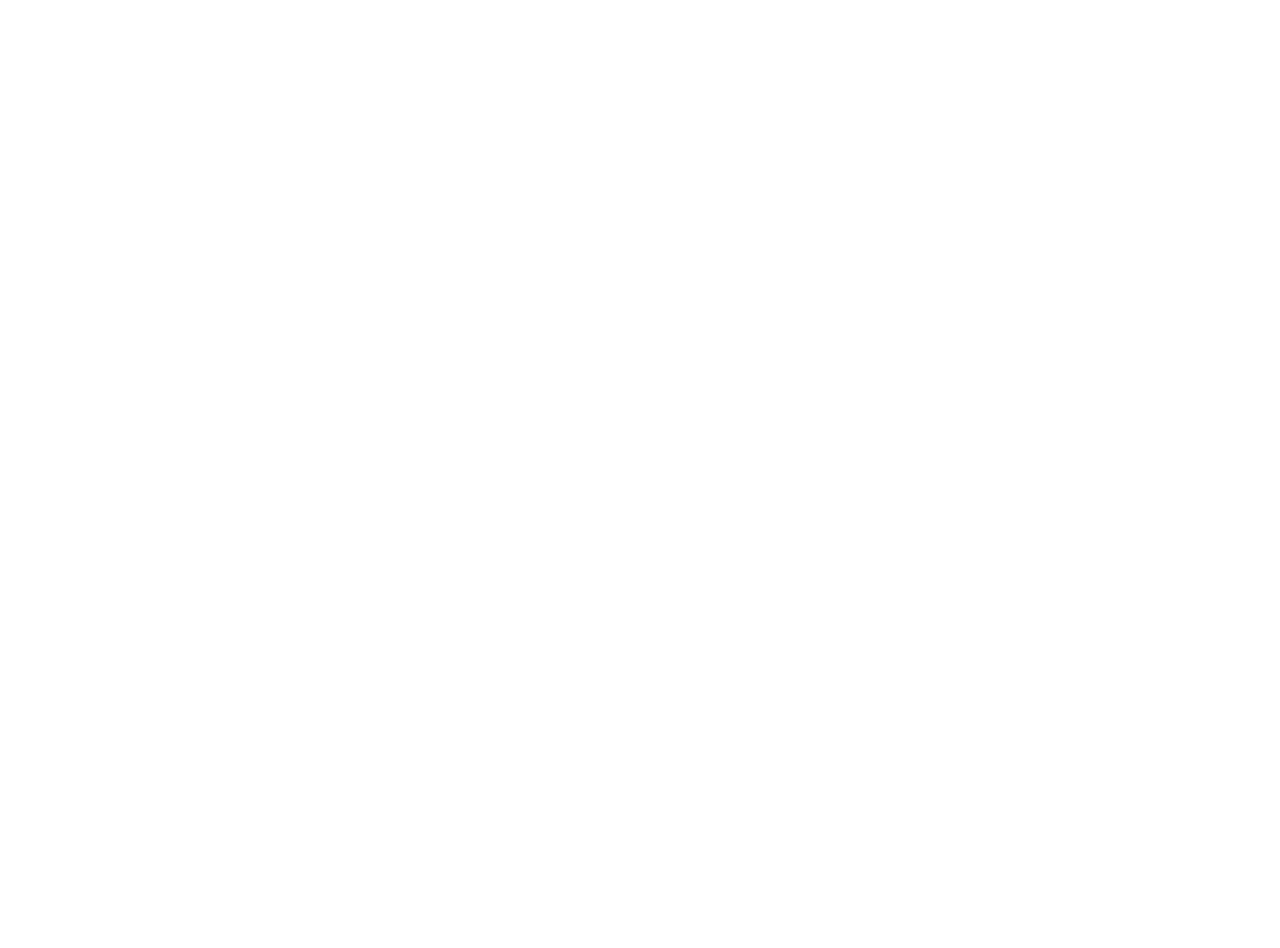
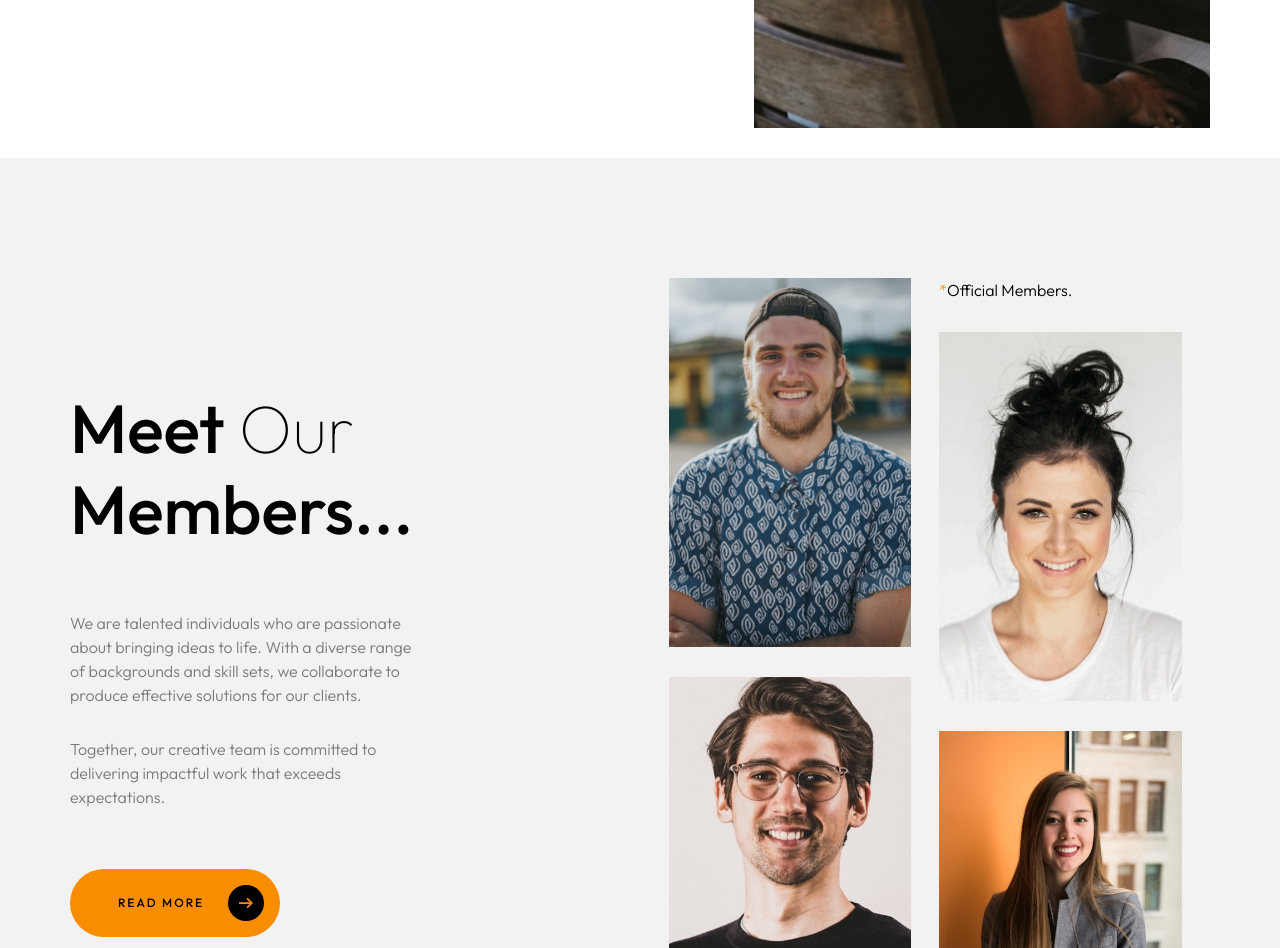
Before and after one commit to ayushrajchoudhari/theayushraj.com, a React (Vite) app: page / in a window 1280 px wide. Shown: the part 1852-2800 px from the top of the page. Before the commit the page ends 1896 px from the top, so only its background shows below. Built offline with nearby package versions, Linux system fonts and the light colour scheme.

Commit message:
Team Section Added!

```diff
--- a/src/App.css
+++ b/src/App.css
@@ -2,5 +2,5 @@
   width: 100%;
   /* height: 100%; */
   height: 100vh;
-  background-color: black;
+  background: #fff;
 }
--- a/src/Utility.css
+++ b/src/Utility.css
@@ -7,6 +7,8 @@
     --clr-black-1 : rgba(0, 0, 0, 0.1);
     --clr-black-2 : rgba(0, 0, 0, 0.5);
     --clr-black : #000000;
+
+    --clr-grey : rgb(242, 242, 242);
 
     --clr-white-1 : rgba(255, 255, 255, 0.9);
     --clr-white-2 : rgba(255, 255, 255, 0.5);
--- a/src/components/Home.css
+++ b/src/components/Home.css
@@ -2,8 +2,9 @@
   width: 100%;
   /* height: 100vh; */
   padding: var(--size-7);
-  background-color: none;
+  /* background-color: var(--clr-black); */
 
+  z-index: 5;
   position: fixed;
   top: 0;
   left: 0;
@@ -12,4 +13,5 @@
 .container {
   width: 100%;
   height: 100%;
+  background: var(--clr-black);
 }
--- a/src/components/Home.jsx
+++ b/src/components/Home.jsx
@@ -2,6 +2,7 @@
 import Menu from "../components/menu/Menu";
 import Hero from "../components/content/hero/Hero";
 import About from "../components/content/about/About"
+import Team from "./content/team/Team";
 
 const Home = () => {
     return(
@@ -12,6 +13,7 @@
         <div className="ar-container">
           <Hero />
           <About />
+          <Team />
         </div>
         </>
     )
--- a/src/components/content/about/About.css
+++ b/src/components/content/about/About.css
@@ -2,15 +2,16 @@
   width: 100%;
   height: 100%;
   min-height: 900px;
+  padding-top: 120px;
+  padding-bottom: 30px;
   background: var(--clr-white);
   color: var(--clr-black);
 
   .about {
     margin-inline: auto;
-    margin-block: 7.5%;
     max-width: 1140px;
     height: 100%;
-    max-height: 800px;
+    max-height: 1000px;
     background: var(--clr-white);
     color: var(--clr-black);
     display: flex;
@@ -105,8 +106,8 @@
       width: 40%;
       display: flex;
       flex-direction: column;
-      align-items: flex-end;
-      justify-content: flex-start;
+      align-items: center;
+      justify-content: center;
       overflow: hidden;
       object-fit: cover;
 
--- /dev/null
+++ b/src/components/content/team/Team.css
@@ -0,0 +1,163 @@
+.team-frame {
+  width: 100%;
+  height: 100%;
+  min-height: 900px;
+  padding-top: 120px;
+  padding-bottom: 30px;
+  background: var(--clr-grey);
+  color: var(--clr-black);
+
+  .team {
+    margin-inline: auto;
+    max-width: 1140px;
+    height: 100%;
+    max-height: 1000px;
+    background: var(--clr-grey);
+    color: var(--clr-black);
+    display: flex;
+    align-items: center;
+    justify-content: space-between;
+    gap: var(--size-5);
+    flex-basis: 40% 60%;
+    overflow: hidden;
+
+    .left {
+      height: 80%;
+      width: 30%;
+      padding-block: 5%;
+      display: flex;
+      flex-direction: column;
+      align-items: flex-start;
+      justify-content: center;
+      background: var(--clr-grey);
+      color: var(--clr-black);
+
+      .team-heading {
+        width: 100%;
+        margin-bottom: 60px;
+
+        h2 {
+          color: var(--clr-black);
+          line-height: 120%;
+
+          .h2-thin {
+            font-weight: var(--fw-100);
+          }
+        }
+      }
+
+      .team-desc {
+        width: 100%;
+        margin-bottom: 30px;
+
+        p {
+          background: var(--clr-grey);
+          color: var(--clr-black-2);
+          margin-bottom: 30px;
+        }
+      }
+
+      .rm-btn {
+        width: max-content;
+        padding: var(--size-2) var(--size-2);
+        padding-left: calc(var(--size-3) + 1.5rem);
+        background: var(--clr-action);
+        border-radius: 5rem;
+        text-align: center;
+        margin-bottom: 30px;
+
+        .action-btn {
+          display: flex;
+          justify-content: center;
+          align-items: center;
+          gap: var(--size-3);
+          transition: all 0.3s ease-in-out;
+
+          svg {
+            background: var(--clr-black);
+            width: 36px;
+            height: 36px;
+            padding: 7.5px;
+            border-radius: 50%;
+            transition: all 0.3s ease-in-out;
+          }
+        }
+        :hover {
+          transform: scale(1.02);
+          position: relative;
+          transition: all 0.3s ease-in-out;
+
+          svg {
+            transform: scale(1.2);
+            transition: all 0.3s ease-in-out;
+          }
+        }
+      }
+
+      .ar-quote {
+        display: flex;
+        justify-content: flex-start;
+        align-items: center;
+        max-height: 100px;
+        width: 100%;
+
+        h6 {
+          font-size: var(--fs-sm);
+          line-height: 150%;
+
+          .h6-thin {
+            font-weight: var(--fw-100);
+          }
+        }
+      }
+    }
+
+    .right {
+      height: 100%;
+      width: 50%;
+      display: flex;
+      align-items: flex-start;
+      justify-content: space-evenly;
+      overflow: hidden;
+      object-fit: cover;
+
+      .col {
+        height: 100%;
+        width: 42.5%;
+        display: flex;
+        flex-direction: column;
+        justify-content: center;
+        align-items: flex-start;
+
+        .model-icon {
+          height: 40%;
+          margin-bottom: 30px;
+          overflow: hidden;
+
+          .mate {
+              width: 100%;
+              scale: 1.1;
+              transition: all 0.4s ease-in-out;
+            }
+            :hover {
+              scale: 1;
+              transition: all 0.4s ease-in-out;
+            }
+        }
+      }
+
+      .two {
+        text-align: left;
+
+        p{
+            margin-bottom: 30px;
+
+            span{
+                color: var(--clr-action);
+            }
+        }
+      }
+
+    }
+  }
+}
--- a/src/components/content/team/Team.jsx
+++ b/src/components/content/team/Team.jsx
@@ -0,0 +1,83 @@
+import "./Team.css";
+import Mate2 from "../../../assets/images/vince-fleming-j3lf-Jn6deo-unsplash.jpg";
+import Mate3 from "../../../assets/images/alexander-hipp-iEEBWgY_6lA-unsplash.jpg";
+import Mate4 from "../../../assets/images/jake-nackos-IF9TK5Uy-KI-unsplash.jpg";
+import Mate5 from "../../../assets/images/christina-wocintechchat-com-0Zx1bDv5BNY-unsplash.jpg";
+
+const Team = () => {
+  return (
+    <div className="team-frame">
+      <section className="team">
+        <div className="left">
+          <div className="team-heading">
+            <h2>
+              Meet <span className="h2-thin"> Our</span>
+              <br />
+              Members...
+            </h2>
+          </div>
+
+          <div className="team-desc">
+            <p>
+              We are talented individuals who are passionate about bringing
+              ideas to life. With a diverse range of backgrounds and skill sets,
+              we collaborate to produce effective solutions for our clients.
+            </p>
+            <p>
+              Together, our creative team is committed to delivering impactful
+              work that exceeds expectations.
+            </p>
+          </div>
+
+          <div className="rm-btn">
+            <a href="#" className="action-btn">
+              <span>Read More</span>
+              <svg
+                xmlns="http://www.w3.org/2000/svg"
+                height="24px"
+                viewBox="0 -960 960 960"
+                width="24px"
+                fill="#f98d00"
+              >
+                <path d="m560-240-56-58 142-142H160v-80h486L504-662l56-58 240 240-240 240Z" />
+              </svg>
+            </a>
+          </div>
+
+          <div className="ar-quote">
+            <h6 className="quote">
+              We
+              <span className="h6-thin"> Delivering</span>
+              <br />
+              Exceptional <span className="h6-thin">Results.</span>
+            </h6>
+          </div>
+        </div>
+        <div className="right">
+          <div className="one col">
+            <div className="model-icon">
+              <img src={Mate2} alt="" className="mate" />
+            </div>
+            <div className="model-icon">
+              <img src={Mate3} alt="" className="mate" />
+            </div>
+          </div>
+          <div className="two col">
+            <p>
+              <span className="star-pt">*</span>
+              Official Members.
+            </p>
+            <div className="model-icon">
+              <img src={Mate4} alt="" className="mate" />
+            </div>
+            <div className="model-icon">
+              <img src={Mate5} alt="" className="mate" />
+            </div>
+          </div>
+        </div>
+      </section>
+    </div>
+  );
+};
+
+export default Team;
--- a/src/components/menu/Menu.css
+++ b/src/components/menu/Menu.css
@@ -1,7 +1,10 @@
 .ar-menu {
   width: 100%;
   height: 100%;
-  /* z-index: 5; */
+  background: none;
+  mix-blend-mode: difference;
+
+  z-index: 5;
 
   .menu-top {
     width: 100%;
@@ -9,12 +12,17 @@
     display: flex;
     align-items: center;
     justify-content: space-between;
+    background: none;
+    mix-blend-mode: difference;
+
 
     .logo {
       height: 100%;
+      mix-blend-mode: difference;
 
       g {
-        fill: var(--clr-white);
+        color: #fff;
+        /* fill: #fff; */
       }
 
       .circle {
--- a/src/components/menu/Menu.jsx
+++ b/src/components/menu/Menu.jsx
@@ -21,6 +21,8 @@
           <svg
             className="logo"
             id="Layer_1"
+            fill="#fff"
+            stroke="0"
             data-name="Layer 1"
             xmlns="http://www.w3.org/2000/svg"
             viewBox="0 0 192 62.27"
--- a/src/index.css
+++ b/src/index.css
@@ -17,4 +17,5 @@
   height: 100%;
   width: 100%;
   line-height: 1.5;
+  background: #fff;
 }
```
